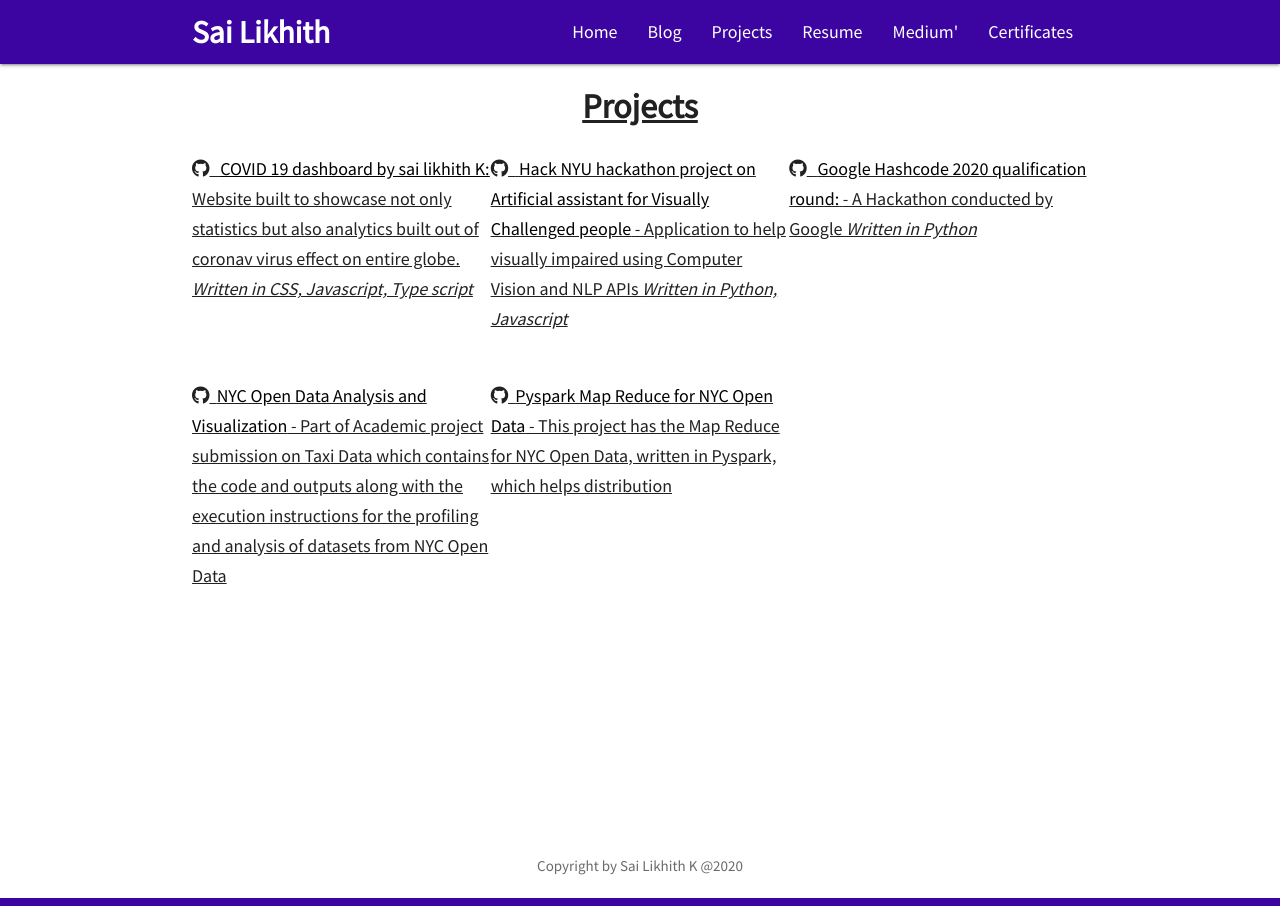
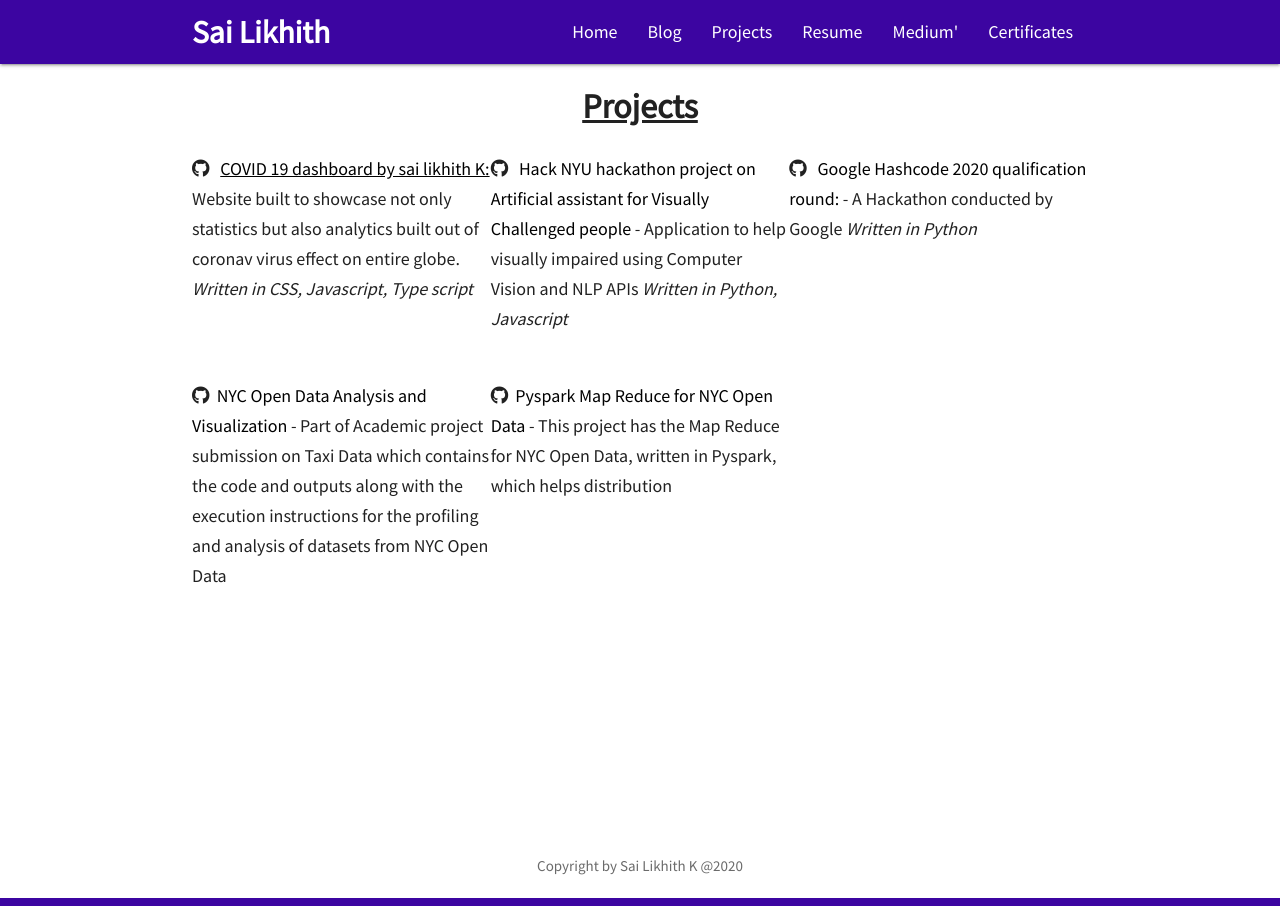
Before and after one commit to SaiLikhith7/Mywebsite, a Jekyll site: the page built from projects.html, in a window 1280 px wide. Built offline with Jekyll 4.4.1, drawn with Linux system fonts in a browser that asks for light colours; nearby versions of some CDN libraries.

Commit message:
Update projects.html

```diff
--- a/_includes/projects.html
+++ b/_includes/projects.html
@@ -1,6 +1,5 @@
 <style>
   .third { width: 33.33%; float: left; }
-  h5{text-decoration: underline}
  </style>
 <section id="projects">
   <div class="container center-align">
```
